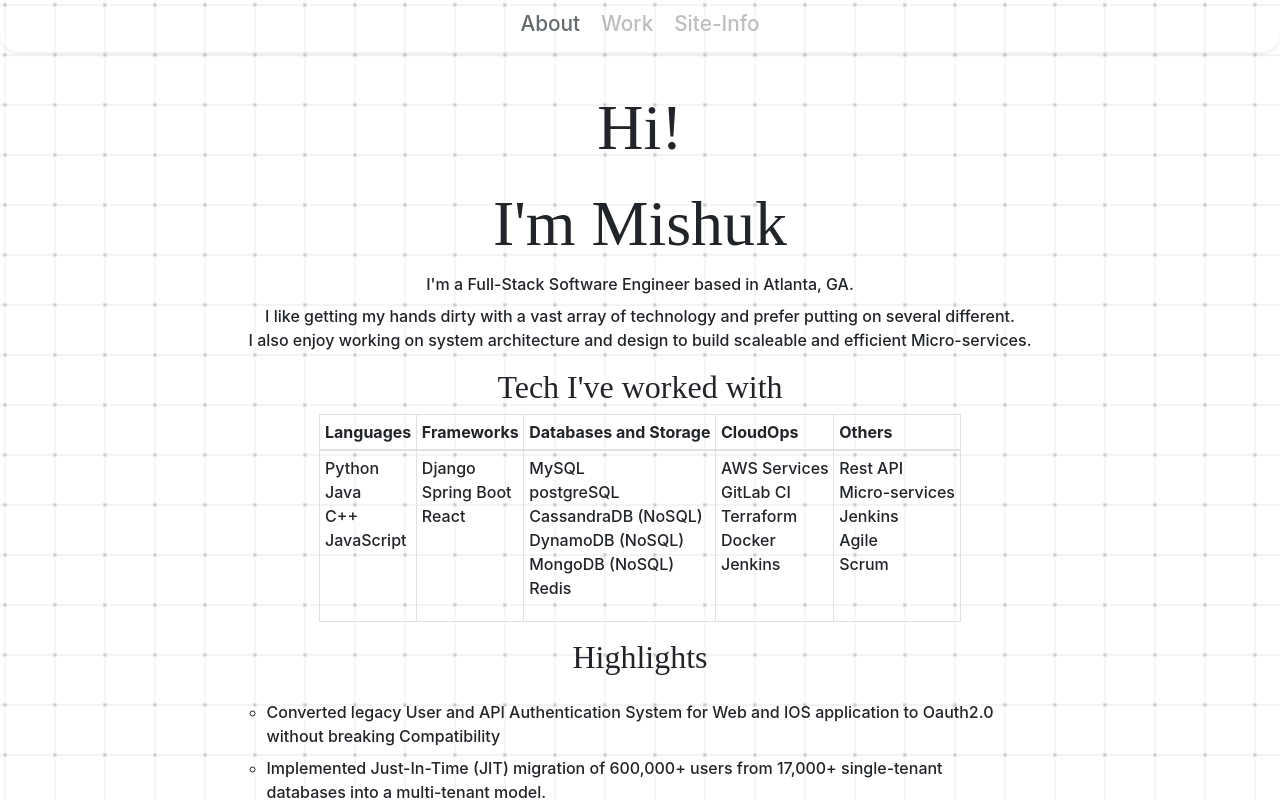
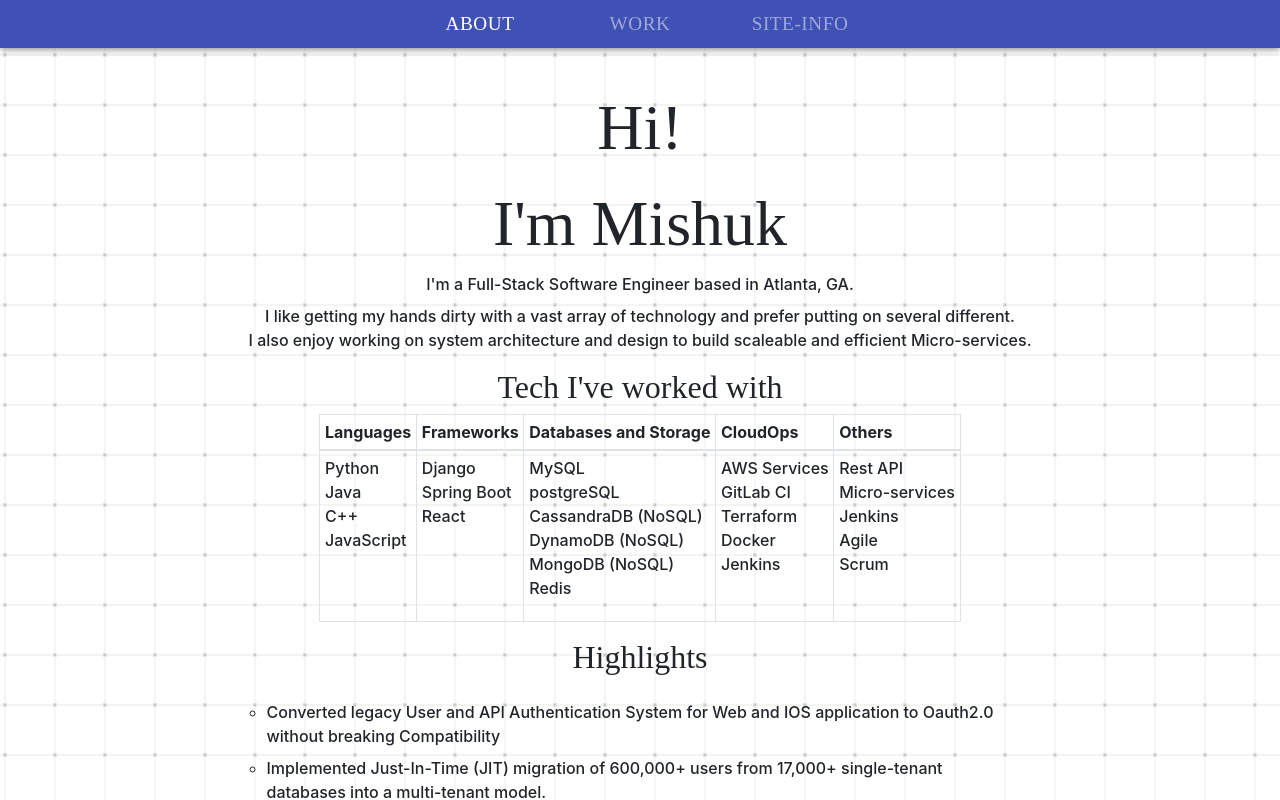
Before and after one commit to M-Dutta/M-dutta-old.github.io, a React (Create React App) app: page /about in a window 1280 px wide. Built offline with nearby package versions, Linux system fonts and the light colour scheme.

Commit message:
nav bar redesign

```diff
--- a/package.json
+++ b/package.json
@@ -3,6 +3,7 @@
   "version": "0.1.0",
   "private": true,
   "dependencies": {
+    "@material-ui/core": "^4.10.2",
     "@testing-library/jest-dom": "^4.2.4",
     "@testing-library/react": "^9.5.0",
     "@testing-library/user-event": "^7.2.1",
--- a/src/components/navBar/navBar.css
+++ b/src/components/navBar/navBar.css
@@ -26,7 +26,7 @@
     transition: opacity 0.5s ease-in;
 }
 
-.link.active {
-    color: #30383cbf;
-    opacity: 1;
+
+a:hover {
+    color: white !important;
 }
--- a/src/components/navBar/navBar.js
+++ b/src/components/navBar/navBar.js
@@ -1,39 +1,101 @@
-import React , {useState, useEffect} from'react';
+import React, { useState, useEffect } from 'react';
 import { BrowserRouter as Router, Switch, Route, NavLink } from 'react-router-dom'
 import './navBar.css'
 import 'bootstrap/dist/css/bootstrap.css';
 import { About } from '../pages/about/about';
 import { Work } from '../pages/work/work';
 import { Transition } from 'react-spring/renderprops';
+
+
+import { createStyles, makeStyles, Theme } from '@material-ui/core/styles';
+import Toolbar from '@material-ui/core/Toolbar';
+import Typography from '@material-ui/core/Typography';
+import Button from '@material-ui/core/Button';
+import IconButton from '@material-ui/core/IconButton';
+import MenuIcon from '@material-ui/core/MenuItem/MenuItem';
+import { AppBar, Tab, Tabs } from '@material-ui/core';
+import TypoGraphy from '@material-ui/core/Typography'
+import { borders } from '@material-ui/system';
+import { MuiThemeProvider, createMuiTheme } from "@material-ui/core/styles";
+
 const navList = [
-    { name: 'About', url: '/about' },
-    { name: 'Work', url: '/work' },
-    { name: 'Site-Info', url: '/site-info' }
+  { name: 'About', url: '/about' },
+  { name: 'Work', url: '/work' },
+  { name: 'Site-Info', url: '/site-info' }
 ]
 
 const baseDiv = document.body.childNodes[1]
 const topLimit = 30
 
+const theme = createMuiTheme({
+  overrides: {
+    MuiTabs: {
+      root: {
+        fontFamily: 'Cabin Sketch',
+        fontSize: "1.3rem",
+      }
+    }
+
+
+    // label: {
+    //   color: "#FFF000"
+    // },
+    // indicator: {
+    //   backgroundColor: "#FFF"
+  }
+});
+
+const useStyles = makeStyles({
+  Mui_root: {
+      fontFamily: "Cabin Sketch",
+      fontSize: 'larger',
+      opacity: .5,
+      "&:hover": {
+        textDecoration: 'underline'
+      },
+      "&.active": {
+        opacity: 1
+      }
+    }
+});
+
 const NavBar = props => {
-    const navItems = navList.map((data, index) => <li key={index + 1}><NavLink className='link' to={data.url}>{data.name}</NavLink></li>)
-
-    const [background, setBackground] = useState('transparent')
-    useEffect(() => {
-        const handleScroll = () => {
-            if (baseDiv.scrollTop>30) setBackground('white')
-            else setBackground('transparent')
-        }
-        document.body.childNodes[1].addEventListener('scroll', handleScroll, { passive: true });
-        return () => window.removeEventListener("scroll", handleScroll);
-      }, [])
-
-    return (
-        <nav className='navbar shadow-sm justify-content-center fixed-top rounded-bottom-1' style={{background: background, transition: 'background 500ms linear'}} >
-            <ul className='nav-list'>
-                {navItems}
-            </ul>
-        </nav>
-    )
+  const navBarStyle = useStyles()
+  console.log(navBarStyle)
+  return (
+    <div className='nav-bar'>
+      <AppBar  >
+        <Tabs centered={true}>
+          <Tab classes={{root:navBarStyle.Mui_root}} label='About' to='/about' component={NavLink} />
+          <Tab classes={{root:navBarStyle.Mui_root}} label="Work" to='/work' component={NavLink} />
+          <Tab classes={{root:navBarStyle.Mui_root}} label="site-info" to='/site-info' component={NavLink} />
+        </Tabs>
+      </AppBar>
+    </div>
+  );
 }
 
+
+// const NavBar = props => {
+//     const navItems = navList.map((data, index) => <li key={index + 1}><NavLink className='link' to={data.url}>{data.name}</NavLink></li>)
+
+//     const [background, setBackground] = useState('transparent')
+//     useEffect(() => {
+//         const handleScroll = () => {
+//             if (baseDiv.scrollTop>30) setBackground('white')
+//             else setBackground('transparent')
+//         }
+//         document.body.childNodes[1].addEventListener('scroll', handleScroll, { passive: true });
+//         return () => window.removeEventListener("scroll", handleScroll);
+//       }, [])
+
+//     return (
+//         <nav className='navbar shadow-sm justify-content-center fixed-top rounded-bottom-1' style={{background: background, transition: 'background 500ms linear'}} >
+//             <ul className='nav-list'>
+//                 {navItems}
+//             </ul>
+//         </nav>
+//     )
+// }
+
 export { NavBar }
```
Also changed, not shown: src/App.js (+20 -2 lines), src/themes.js (added), 1 other file (tests, documents, lock files or other folders).
